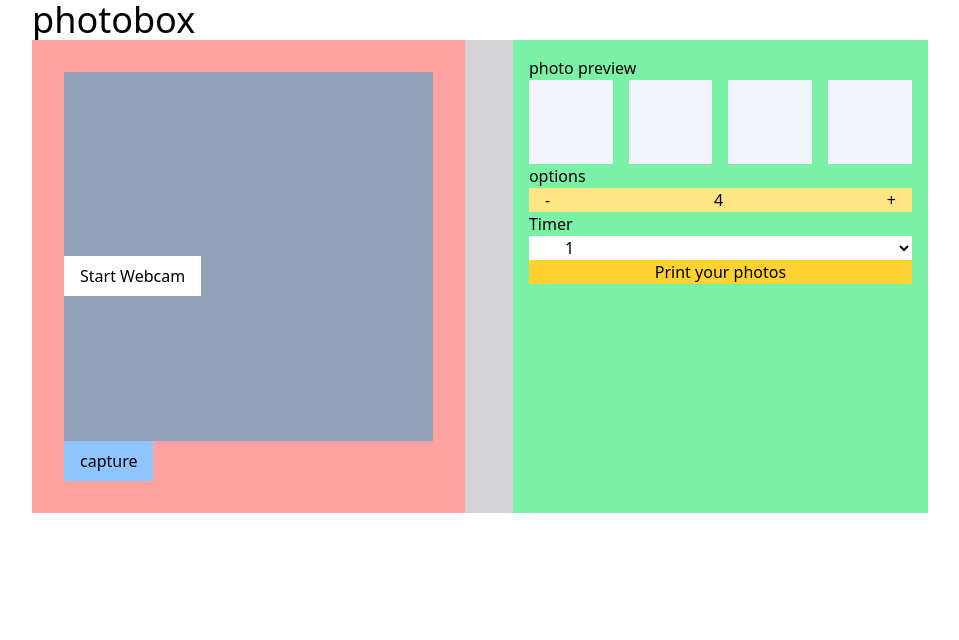
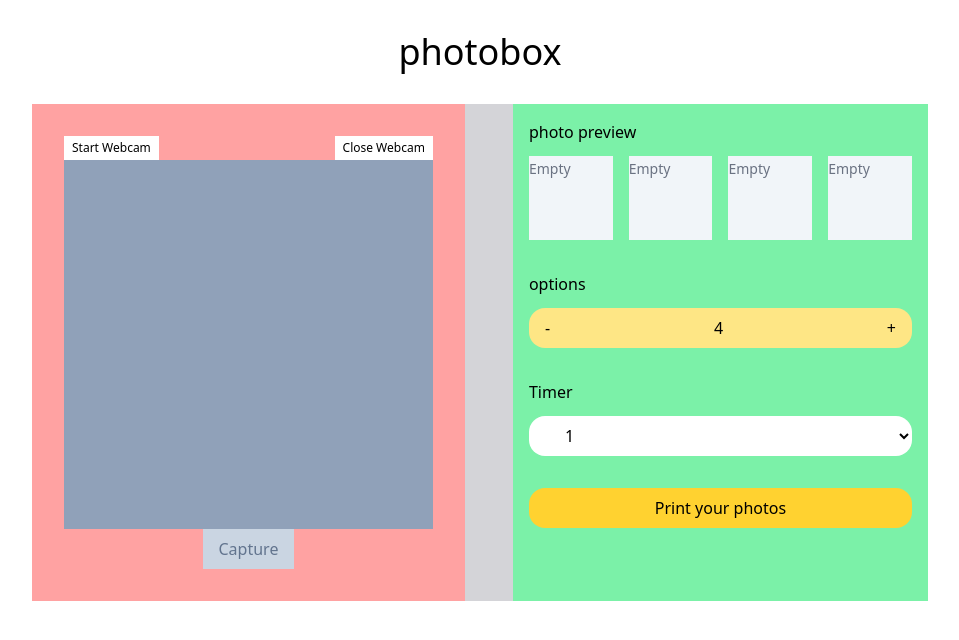
Before and after one commit to halosatrio/photobox, a React (Vite) app: page / in a window 1280 px wide. Shown: the top 640 px of the page, without its empty margins (160-1119 px from the left). Built offline with nearby package versions, Linux system fonts and the light colour scheme.

Commit message:
feat: access webcam and capture four images

```diff
--- a/src/App.tsx
+++ b/src/App.tsx
@@ -1,43 +1,170 @@
-import { useState } from "react";
+import { useRef, useState } from "react";
 // import Webcam from "react-webcam";
-import { Webcam } from "./Webcam";
+// import { Webcam } from "./Webcam";
 
 function App() {
   const [option, setOption] = useState<number>(4);
+  const [capturedPhotos, setCapturedPhotos] = useState<string[]>([]);
+
+  // ====== WEBCAM Functions ====== //
+  const videoRef = useRef<HTMLVideoElement>(null);
+  const [mediaStream, setMediaStream] = useState<MediaStream | null>(null);
+
+  const startWebcam = async () => {
+    try {
+      const stream = await navigator.mediaDevices.getUserMedia({
+        video: true,
+      });
+      if (videoRef.current) {
+        videoRef.current.srcObject = stream;
+      }
+      setMediaStream(stream);
+    } catch (error) {
+      console.error("Error accessing webcam", error);
+    }
+  };
+
+  // Function to stop the webcam
+  const stopWebcam = () => {
+    if (mediaStream) {
+      mediaStream.getTracks().forEach((track) => {
+        track.stop();
+      });
+      setMediaStream(null);
+    }
+
+    // reset the video element
+    if (videoRef.current) {
+      videoRef.current.srcObject = null;
+    }
+  };
+
+  const captureImage = () => {
+    if (!videoRef.current || capturedPhotos.length >= 4) return;
+
+    const video = videoRef.current;
+    const canvas = document.createElement("canvas");
+    canvas.width = video.videoWidth;
+    canvas.height = video.videoHeight;
+
+    const ctx = canvas.getContext("2d");
+    if (ctx) {
+      ctx.drawImage(video, 0, 0, canvas.width, canvas.height);
+      const imageDataUrl = canvas.toDataURL("image/png");
+
+      setCapturedPhotos((prev) => [...prev, imageDataUrl].slice(0, 4));
+    }
+
+    // const context = canvas.getContext("2d");
+    // Set canvas dimensions to match video stream
+    // if (context && video.videoWidth && video.videoHeight) {
+    //   canvas.width = video.videoWidth;
+    //   canvas.height = video.videoHeight;
+
+    //   // Draw video frame onto canvas
+    //   context.drawImage(video, 0, 0, canvas.width, canvas.height);
+
+    //   // Get image data URL from canvas
+    //   const imageDataUrl = canvas.toDataURL("image/jpeg");
+
+    //   // Set the captured image
+    //   setCapturedImage(imageDataUrl);
+
+    //   // Stop the webcam
+    //   stopWebcam();
+
+    //   // You can do something with the captured image here, like save it to state or send it to a server
+    // }
+  };
+
+  // ====== WEBCAM Functions ====== //
+
   return (
-    <div className="w-4xl mx-auto">
-      <h1 className="text-4xl">photobox</h1>
+    <div className="max-w-4xl mx-auto">
+      <h1 className="text-4xl text-center my-8">photobox</h1>
       <div className="bg-zinc-300 flex gap-12">
         <div className="bg-red-300 w-full p-8">
+          {/* WEBCAM */}
+          <div className="flex justify-between">
+            <button
+              className="px-2 py-1 text-xs bg-white cursor-pointer"
+              onClick={startWebcam}
+            >
+              Start Webcam
+            </button>
+            <button
+              className="px-2 py-1 text-xs bg-white cursor-pointer"
+              onClick={stopWebcam}
+            >
+              Close Webcam
+            </button>
+          </div>
           <div className="mx-auto bg-slate-400 w-full aspect-square">
-            {/* <WebcamCapture /> */}
-            <Webcam />
+            <video
+              className="w-full h-full object-cover -scale-x-100"
+              ref={videoRef}
+              autoPlay
+              muted
+            />
           </div>
-          <button className="px-4 py-2 bg-blue-300">capture</button>
+          <div className="flex justify-center">
+            <button
+              className="px-4 py-2 bg-blue-300 cursor-pointer disabled:cursor-not-allowed disabled:bg-slate-300 disabled:text-slate-500"
+              onClick={captureImage}
+              disabled={!mediaStream || capturedPhotos.length >= 4}
+            >
+              Capture
+            </button>
+            {/* WEBCAM */}
+          </div>
         </div>
+
         <div className="bg-green-300 p-4 w-full">
           <h3>photo preview</h3>
-          <div className="grid grid-cols-4 gap-4">
-            <div className="w-full aspect-square bg-slate-100"></div>
-            <div className="w-full aspect-square bg-slate-100"></div>
-            <div className="w-full aspect-square bg-slate-100"></div>
-            <div className="w-full aspect-square bg-slate-100"></div>
+          <div className="grid grid-cols-4 gap-4 mb-8 mt-3">
+            {[0, 1, 2, 3].map((index) => (
+              <div key={index} className="w-full aspect-square bg-slate-100">
+                {capturedPhotos[index] ? (
+                  <img
+                    src={capturedPhotos[index]}
+                    alt={`Captured ${index + 1}`}
+                    className="w-full h-full object-cover -scale-x-100"
+                  />
+                ) : (
+                  <span className="text-sm text-gray-500">Empty</span>
+                )}
+              </div>
+            ))}
           </div>
           <h3>options</h3>
-          <div className="flex justify-between px-4 bg-amber-200">
-            <button onClick={() => setOption((prev) => prev - 1)}>-</button>
+          <div className="flex justify-between px-2 bg-amber-200 mt-3 mb-8 py-2 rounded-2xl">
+            <button
+              className="cursor-pointer hover:bg-amber-400 px-2 rounded-[10px] transition-all duration-100"
+              onClick={() => setOption((prev) => prev - 1)}
+            >
+              -
+            </button>
             <p>{option}</p>
-            <button onClick={() => setOption((prev) => prev + 1)}>+</button>
+            <button
+              className="cursor-pointer hover:bg-amber-400 px-2 rounded-[10px] transition-all duration-100"
+              onClick={() => setOption((prev) => prev + 1)}
+            >
+              +
+            </button>
           </div>
           <div className="">
             <p>Timer</p>
-            <select name="timer" id="timer" className="w-full bg-white px-8">
+            <select
+              name="timer"
+              id="timer"
+              className="w-full bg-white px-8 py-2 mt-3 mb-8 rounded-2xl"
+            >
               <option value={1}>1</option>
               <option value={3}>3</option>
               <option value={5}>5</option>
             </select>
           </div>
-          <button className="w-full text-center bg-amber-300">
+          <button className="w-full text-center bg-amber-300 py-2 rounded-2xl cursor-pointer hover:bg-amber-500 transition-all duration-200">
             Print your photos
           </button>
         </div>
```
